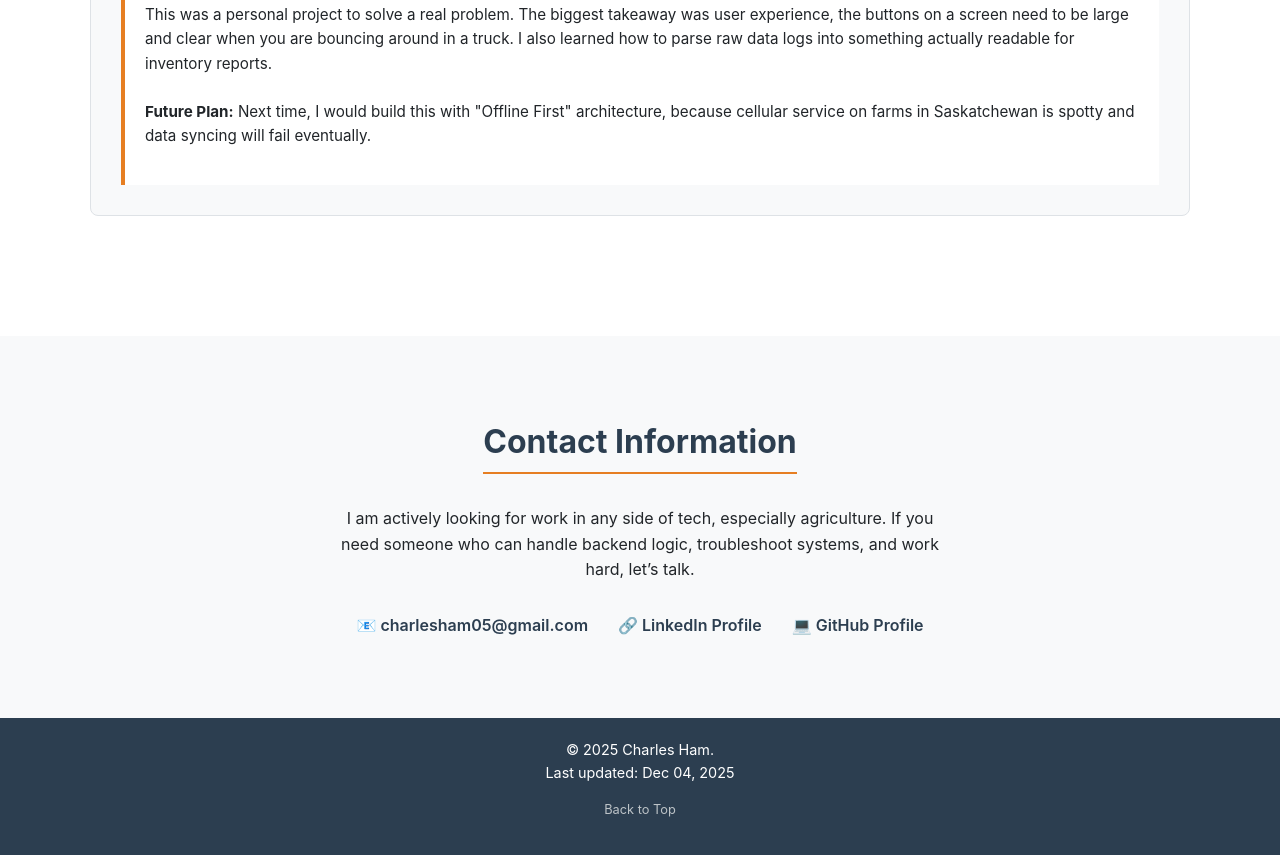
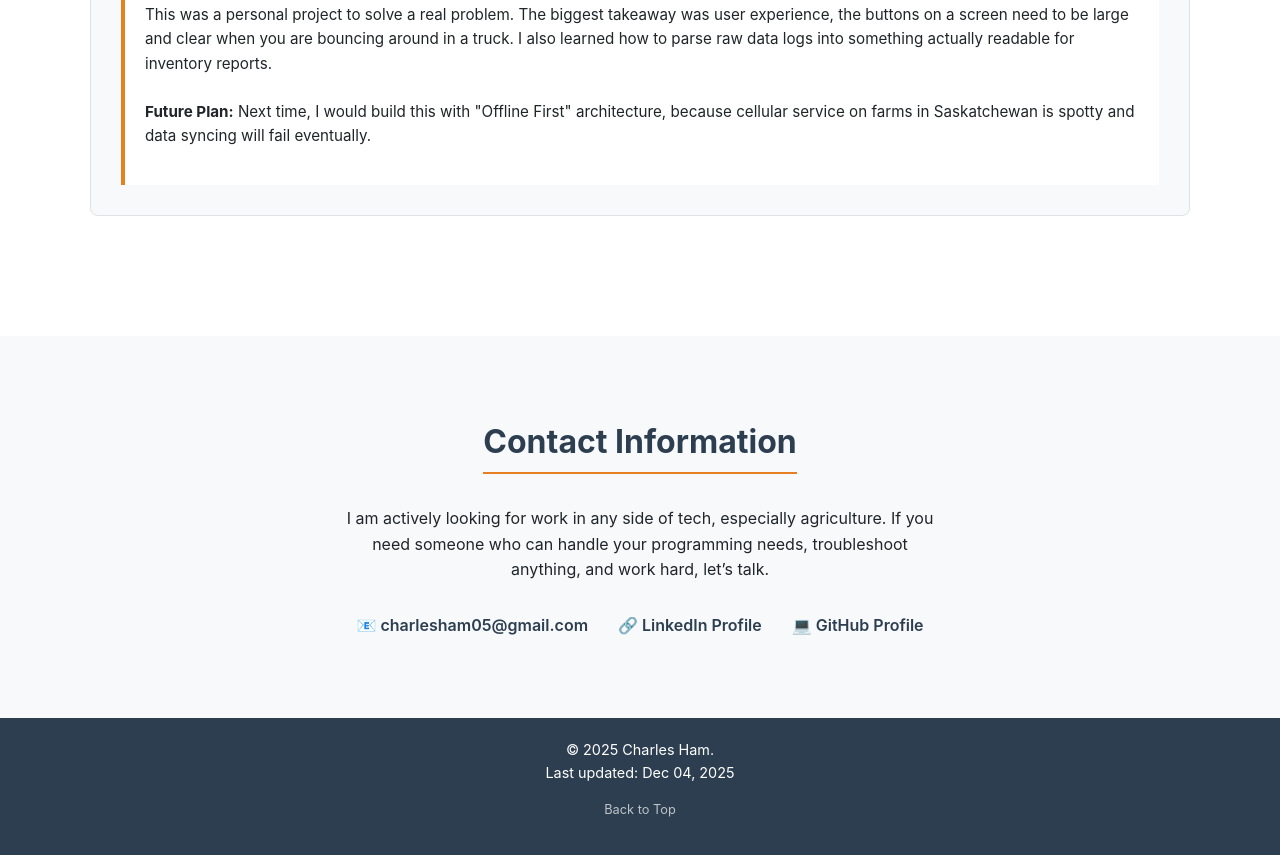
Before and after one commit to 1moreline/portfolio, a plain HTML site: page index.html in a window 1280 px wide. Shown: the part 3617-4472 px from the top of the page. Drawn offline with Linux system fonts and the light colour scheme.

```diff
--- a/index.html
+++ b/index.html
@@ -418,7 +418,7 @@
         <div class="container">
             <h2>Contact Information</h2>
             <p style="max-width: 600px; margin: 0 auto;">
-                I am actively looking for work in any side of tech, especially agriculture. If you need someone who can handle backend logic, troubleshoot systems, and work hard, let’s talk.
+                I am actively looking for work in any side of tech, especially agriculture. If you need someone who can handle your programming needs, troubleshoot anything, and work hard, let’s talk.
             </p>
 
             <div class="contact-methods">
```
